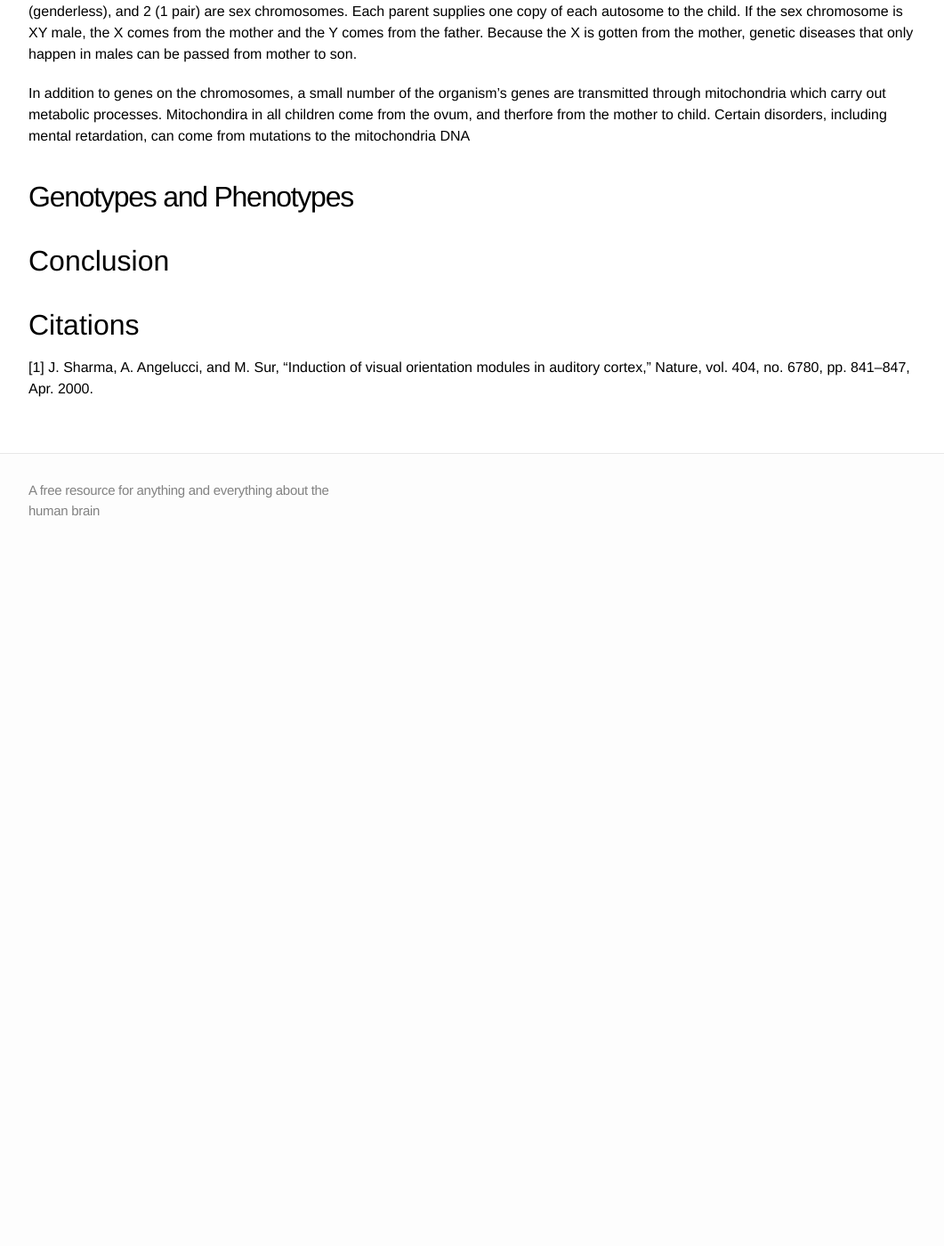
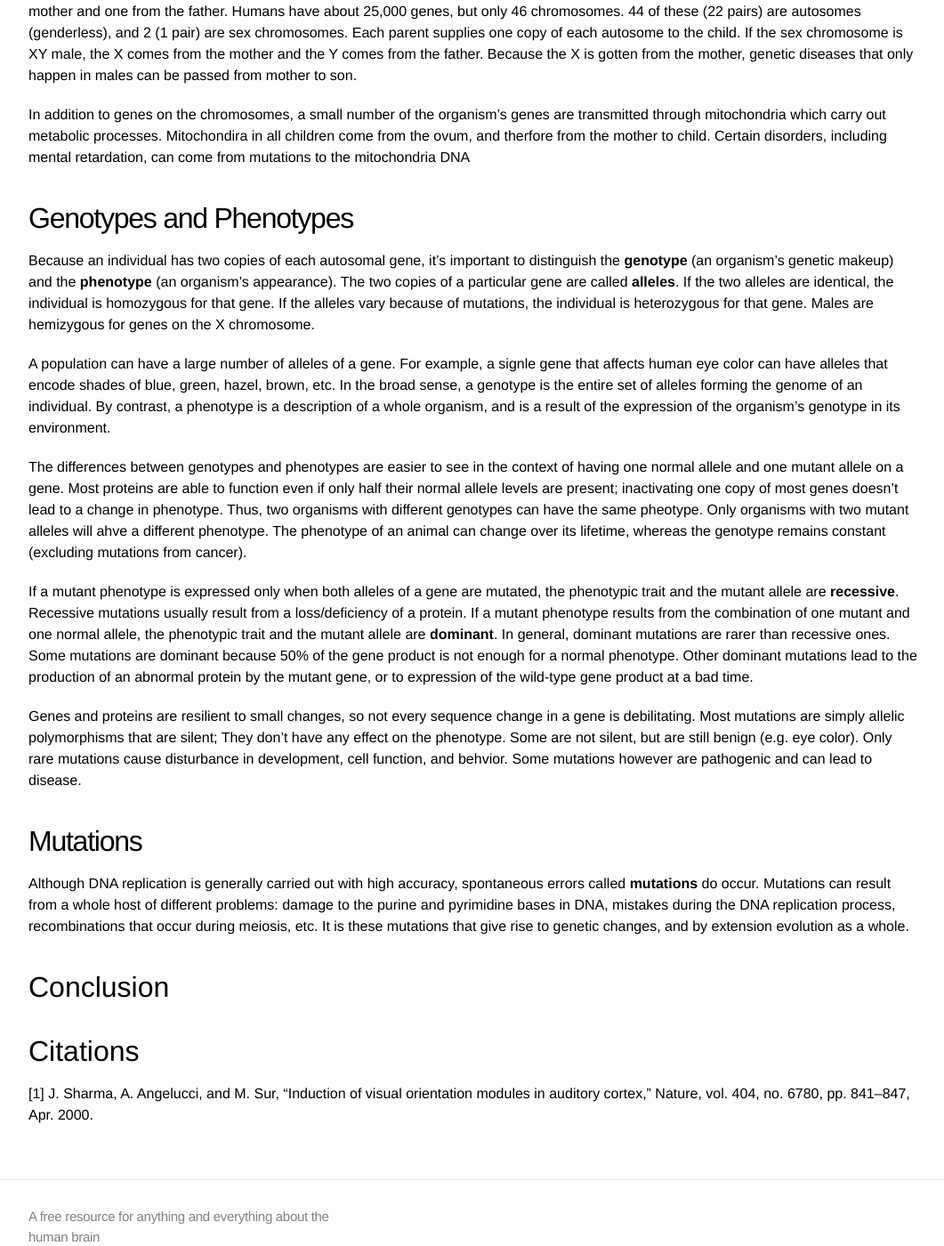
Before and after one commit to mdelsole/brain-nexus, a Jekyll site: the page built from brain-architecture/overview/index.markdown, in a window 1280 px wide and 1400 px high, scrolled down 14602 px. Shown: the whole window at 89% size, without its empty margins (108-1169 px from the left). Built offline with Jekyll 4.4.1, drawn with Linux system fonts in a browser that asks for light colours; before the commit the page ends 15232 px from its top, so only the background shows below that.

Commit message:
genotypes and phenotypes

```diff
--- a/brain-architecture/overview/index.markdown
+++ b/brain-architecture/overview/index.markdown
@@ -332,7 +332,19 @@ In addition to genes on the chromosomes, a small number of the organism's genes
 
 ## Genotypes and Phenotypes
 
+Because an individual has two copies of each autosomal gene, it's important to distinguish the **genotype** (an organism's genetic makeup) and the **phenotype** (an organism's appearance). The two copies of a particular gene are called **alleles**. If the two alleles are identical, the individual is homozygous for that gene. If the alleles vary because of mutations, the individual is heterozygous for that gene. Males are hemizygous for genes on the X chromosome.
 
+A population can have a large number of alleles of a gene. For example, a signle gene that affects human eye color can have alleles that encode shades of blue, green, hazel, brown, etc. In the broad sense, a genotype is the entire set of alleles forming the genome of an individual. By contrast, a phenotype is a description of a whole organism, and is a result of the expression of the organism's genotype in its environment.
+
+The differences between genotypes and phenotypes are easier to see in the context of having one normal allele and one mutant allele on a gene. Most proteins are able to function even if only half their normal allele levels are present; inactivating one copy of most genes doesn't lead to a change in phenotype. Thus, two organisms with different genotypes can have the same pheotype. Only organisms with two mutant alleles will ahve a different phenotype. The phenotype of an animal can change over its lifetime, whereas the genotype remains constant (excluding mutations from cancer).
+
+If a mutant phenotype is expressed only when both alleles of a gene are mutated, the phenotypic trait and the mutant allele are **recessive**. Recessive mutations usually result from a loss/deficiency of a protein. If a mutant phenotype results from the combination of one mutant and one normal allele, the phenotypic trait and the mutant allele are **dominant**. In general, dominant mutations are rarer than recessive ones. Some mutations are dominant because 50% of the gene product is not enough for a normal phenotype. Other dominant mutations lead to the production of an abnormal protein by the mutant gene, or to expression of the wild-type gene product at a bad time.
+
+Genes and proteins are resilient to small changes, so not every sequence change in a gene is debilitating. Most mutations are simply allelic polymorphisms that are silent; They don't have any effect on the phenotype. Some are not silent, but are still benign (e.g. eye color). Only rare mutations cause disturbance in development, cell function, and behvior. Some mutations however are pathogenic and can lead to disease.
+
+## Mutations
+
+Although DNA replication is generally carried out with high accuracy, spontaneous errors called **mutations** do occur. Mutations can result from a whole host of different problems: damage to the purine and pyrimidine bases in DNA, mistakes during the DNA replication process, recombinations that occur during meiosis, etc. It is these mutations that give rise to genetic changes, and by extension evolution as a whole.
 
 # Conclusion
 
```
